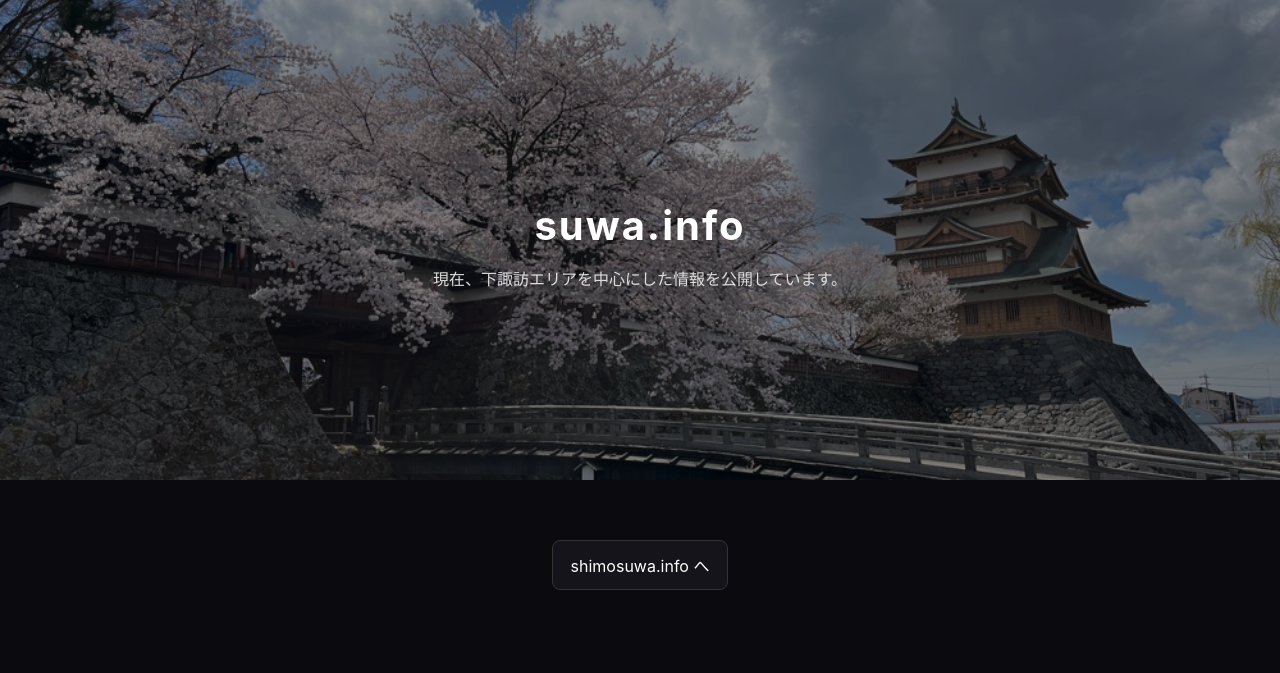
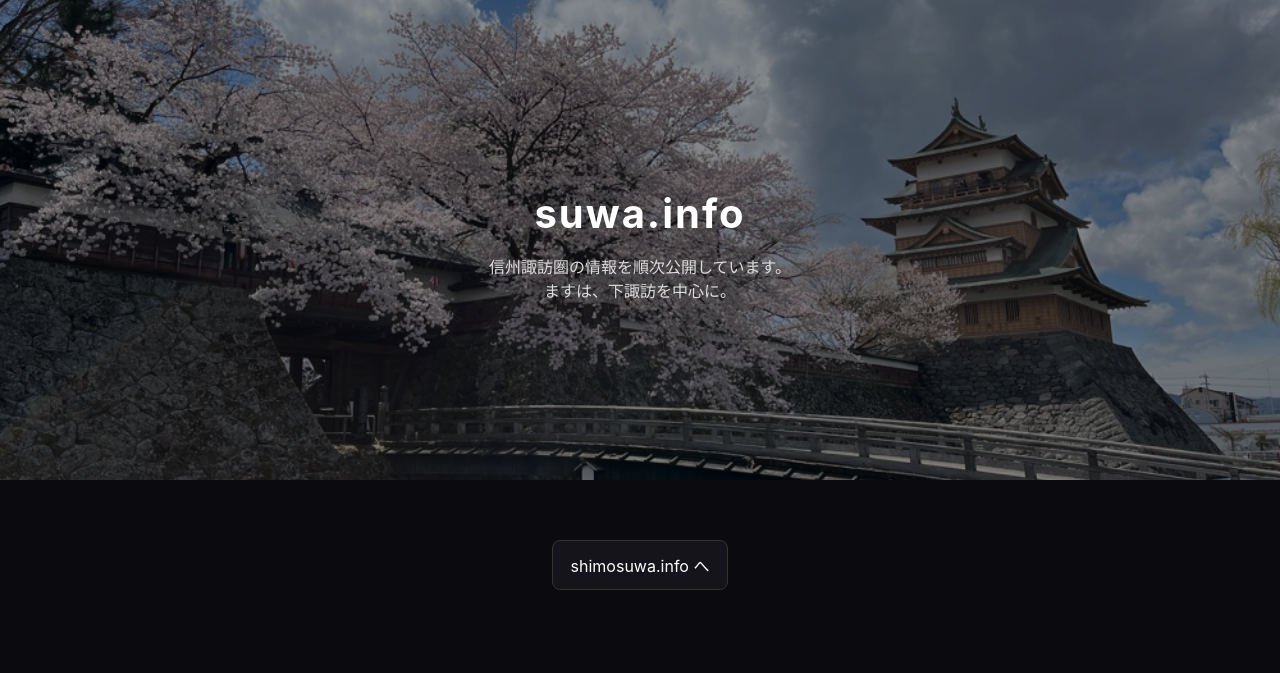
Before and after one commit to renya/suwa-site, a plain HTML site: page index.html in a window 1280 px wide. Drawn offline with Linux system fonts and the light colour scheme.

Commit message:
Update index.html

```diff
--- a/index.html
+++ b/index.html
@@ -82,7 +82,8 @@
   <header class="hero">
     <div class="hero-content">
       <h1>suwa.info</h1>
-      <p>現在、下諏訪エリアを中心にした情報を公開しています。</p>
+      <p>信州諏訪圏の情報を順次公開しています。<br>
+      ますは、下諏訪を中心に。</p>
     </div>
   </header>
 
```
